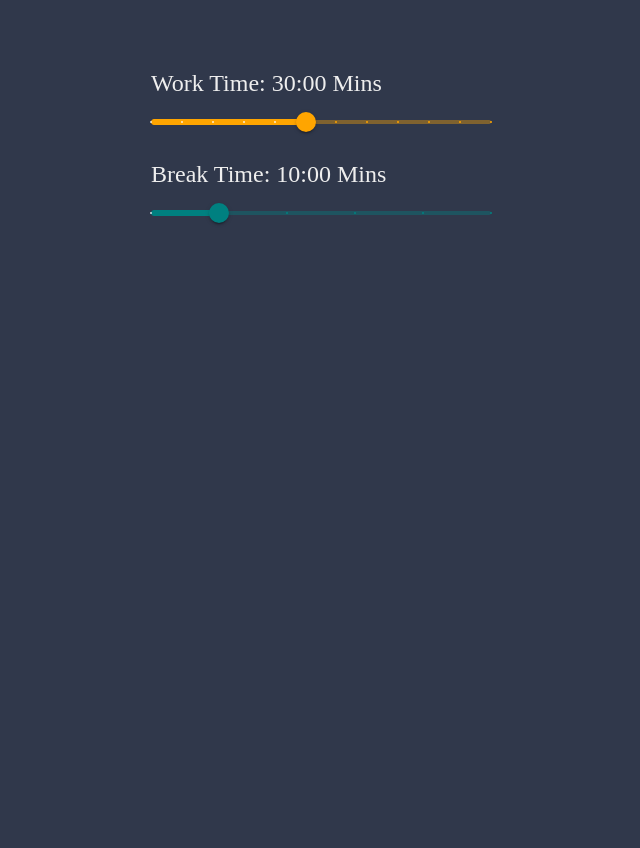
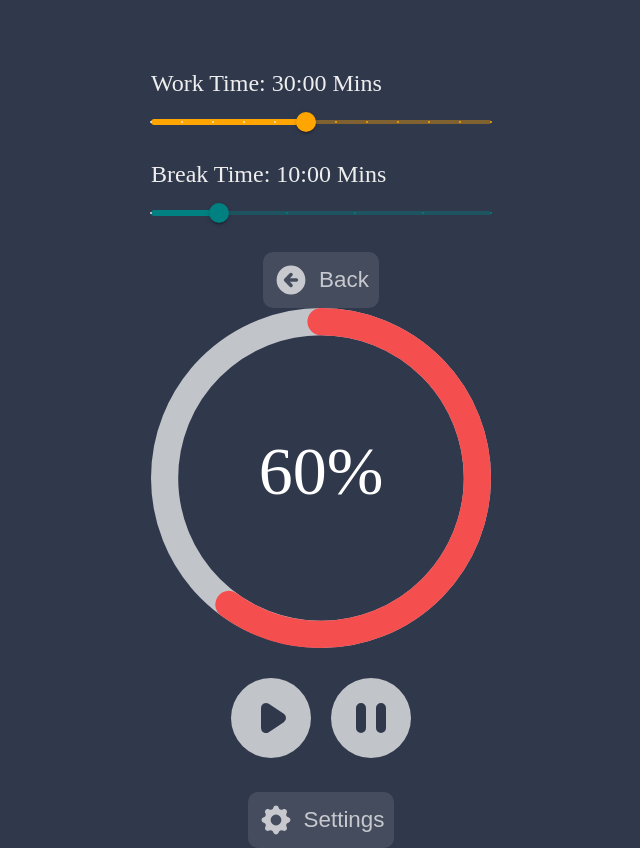
Before and after one commit to evelynmbart/pomodoro, a React (Vite) app: page /settings in a window 1280 px wide. Shown: the whole page, without its empty margins (319-959 px from the left). Before the commit the page ends 800 px from the top, so only its background shows below. Built offline with nearby package versions, Linux system fonts and the light colour scheme.

Commit message:
finish useContext connections with the settings. create backbutton component. install react-router-dom

```diff
--- a/package.json
+++ b/package.json
@@ -13,11 +13,10 @@
     "@emotion/react": "^11.13.3",
     "@emotion/styled": "^11.13.0",
     "@mui/material": "^6.1.7",
-    "rc-slider": "^11.1.7",
     "react": "^18.3.1",
     "react-circular-progressbar": "^2.1.0",
     "react-dom": "^18.3.1",
-    "react-slider": "^2.0.6"
+    "react-router-dom": "^6.28.0"
   },
   "devDependencies": {
     "@eslint/js": "^9.13.0",
--- a/src/App.jsx
+++ b/src/App.jsx
@@ -1,6 +1,7 @@
 import { createContext, useState } from "react";
 import "./App.css";
 import { Settings } from "./components/Settings";
+import { Timer } from "./components/Timer";
 
 export const SettingsContext = createContext();
 
@@ -11,13 +12,15 @@ function App() {
   const contextValue = {
     workMinutes,
     breakMinutes,
+    setWorkMinutes,
+    setBreakMinutes,
   };
 
   return (
     <main>
       <SettingsContext.Provider value={contextValue}>
         <Settings />
-        {/* <Timer /> */}
+        <Timer />
       </SettingsContext.Provider>
     </main>
   );
--- /dev/null
+++ b/src/components/BackButton.jsx
@@ -0,0 +1,19 @@
+export function BackButton() {
+  return (
+    <button className="with-text">
+      <svg
+        xmlns="http://www.w3.org/2000/svg"
+        className="h-5 w-5"
+        viewBox="0 0 20 20"
+        fill="currentColor"
+      >
+        <path
+          fillRule="evenodd"
+          d="M10 18a8 8 0 100-16 8 8 0 000 16zm.707-10.293a1 1 0 00-1.414-1.414l-3 3a1 1 0 000 1.414l3 3a1 1 0 001.414-1.414L9.414 11H13a1 1 0 100-2H9.414l1.293-1.293z"
+          clipRule="evenodd"
+        />
+      </svg>
+      Back
+    </button>
+  );
+}
--- a/src/components/Settings.jsx
+++ b/src/components/Settings.jsx
@@ -2,9 +2,11 @@ import { Slider } from "@mui/material";
 import { useContext } from "react";
 import { SettingsContext } from "../App";
 import "../slider.css";
+import { BackButton } from "./BackButton";
 
 export function Settings({}) {
-  const { workMinutes, breakMinutes } = useContext(SettingsContext);
+  const { workMinutes, breakMinutes, setWorkMinutes, setBreakMinutes } =
+    useContext(SettingsContext);
   return (
     <div style={{ textAlign: "left" }}>
       <label>Work Time: {workMinutes}:00 mins</label>
@@ -12,6 +14,7 @@ export function Settings({}) {
         className="slider1"
         color="orange"
         defaultValue={30}
+        onChange={(e) => setWorkMinutes(e.target.value)}
         aria-label="Working Minutes Slider"
         step={5}
         marks
@@ -24,6 +27,7 @@ export function Settings({}) {
         className="slider2"
         color="teal"
         defaultValue={10}
+        onChange={(e) => setBreakMinutes(e.target.value)}
         aria-label="Working Minutes Slider"
         step={5}
         marks
@@ -31,6 +35,9 @@ export function Settings({}) {
         max={30}
         valueLabelDisplay="auto"
       />
+      <div style={{ textAlign: "center", marginTop: "20px" }}>
+        <BackButton />
+      </div>
     </div>
   );
 }
```
Also changed, not shown: 1 other file (tests, documents, lock files or other folders).
